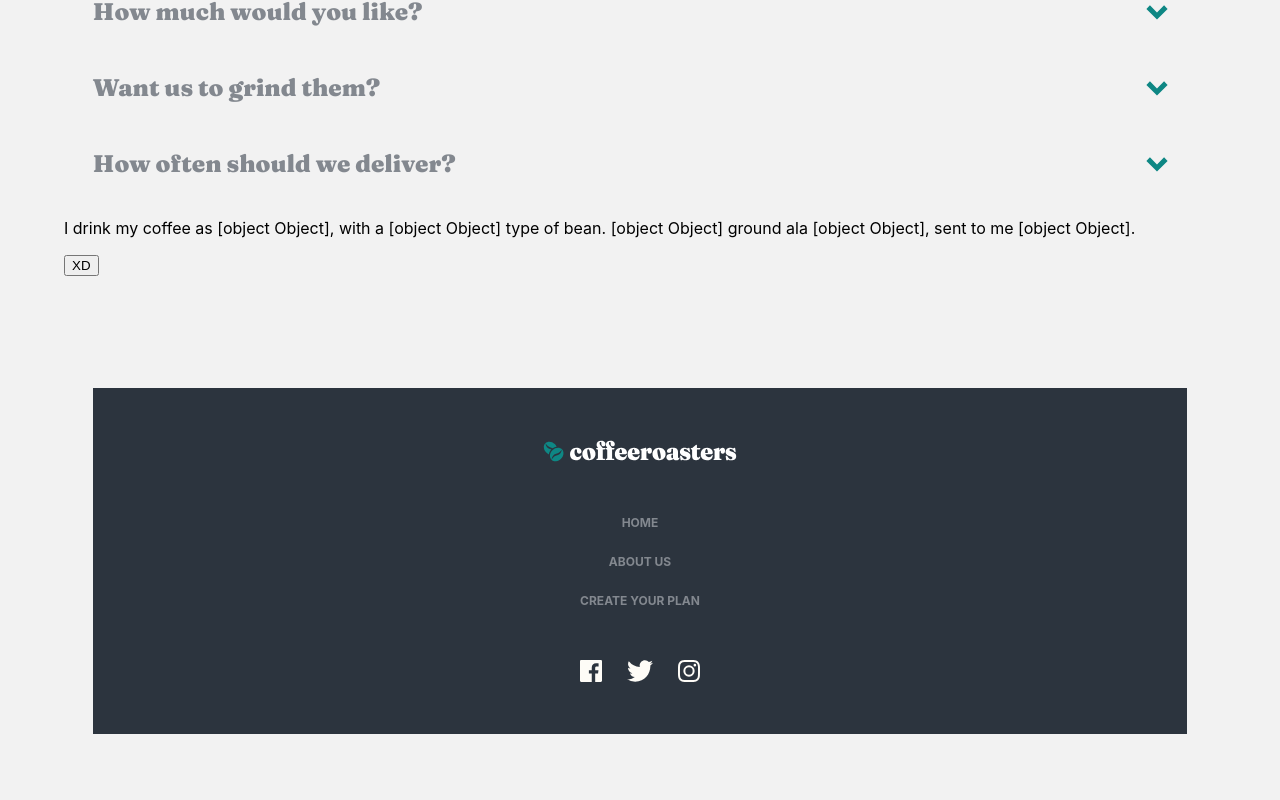
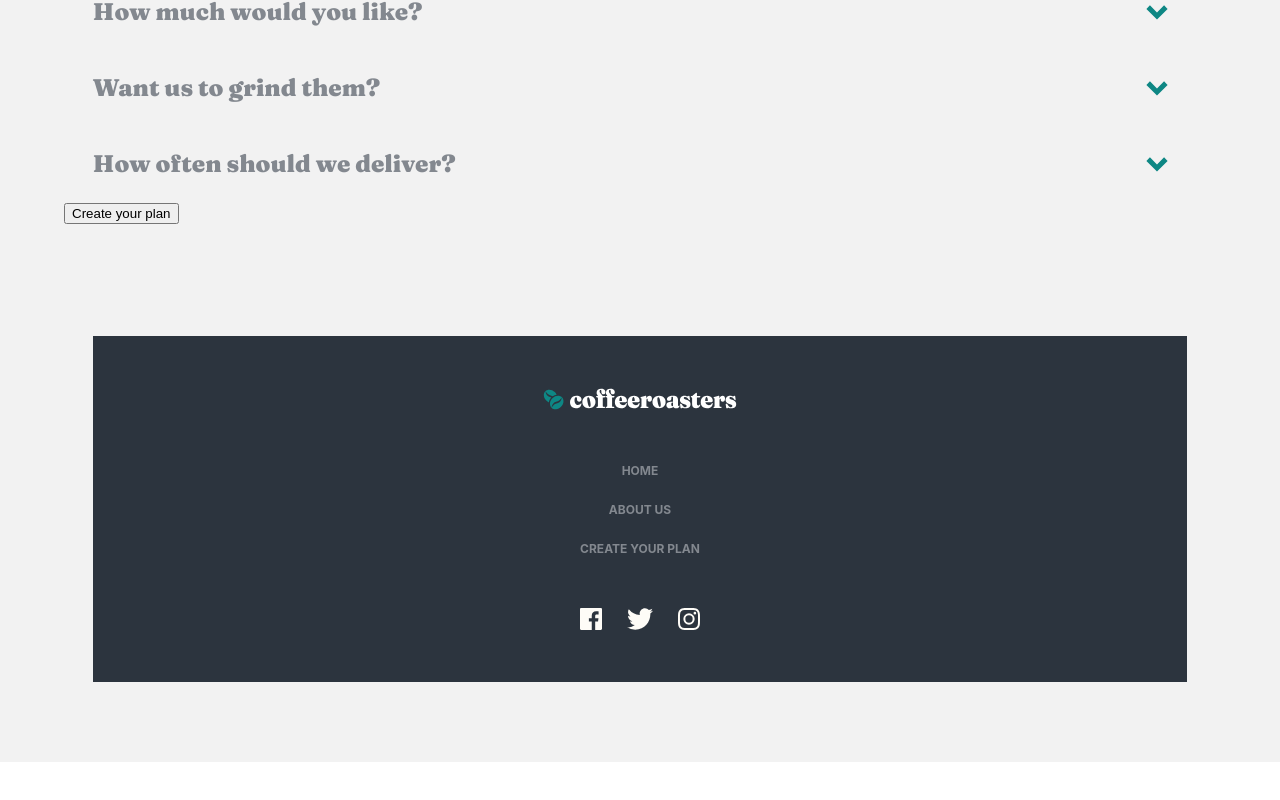
Before and after one commit to pawel975/coffeeroasters-frontend-mentor, a React (Create React App) app: page /plan in a window 1280 px wide. Shown: the part 2921-3721 px from the top of the page. After the commit the page ends 3683 px from the top, so only its background shows below. Built offline with nearby package versions, Linux system fonts and the light colour scheme.

Commit message:
fix bugs

```diff
--- a/src/Components/App.js
+++ b/src/Components/App.js
@@ -5,6 +5,7 @@ import Footer from '../layouts/Footer';
 import {BrowserRouter as Router} from 'react-router-dom';
 import styled from "styled-components";
 import ScrollToTop from './ScrollToTop';
+import {CoffeeProvider} from '../Components/CoffeeRoasterContext'
 
 
 const AppWrapper = styled.div`
@@ -30,14 +31,15 @@ function App() {
       <Router>
         <ScrollToTop/>
           <AppWrapper>
+            <CoffeeProvider>
               <div className="app">
                 <Nav/>
                 <Main/>
                 <Footer/>
               </div>
+            </CoffeeProvider>
           </AppWrapper>
       </Router>
-
   );
 }
 
--- /dev/null
+++ b/src/Components/CoffeeRoasterContext.js
@@ -0,0 +1,19 @@
+import React, {useState, createContext } from 'react';
+
+export const CoffeeContext = createContext();
+
+export const CoffeeProvider = ({children}) => {
+    const [state, setState] = useState({
+        howYouDrink: "",
+        typeOfCoffee:"",
+        howMuch: "",
+        grinded: "",
+        deliver:"",
+      })
+
+    return(
+        <CoffeeContext.Provider value={[state,setState]}>
+            {children}
+        </CoffeeContext.Provider>
+    )
+};
--- a/src/Components/Dropdown/Dropdown.js
+++ b/src/Components/Dropdown/Dropdown.js
@@ -60,7 +60,6 @@ const DropdownWrapper = styled.div`
         display:flex;
         flex-direction:column;
         justify-content:space-around;
-        /* outline: 2px solid green; */
 
         li {
             margin:auto;
@@ -92,6 +91,10 @@ const DropdownWrapper = styled.div`
             pointer-events:none
         }
     }
+
+    .closed {
+            display:none !important;
+    }
 `
 
     const Dropdown = ({state, setState, id,aspect}) => {
@@ -104,7 +107,7 @@ const DropdownWrapper = styled.div`
         setOpen(!open)
     }
 
-    const handleTest = ()=> {
+    const colorReset = ()=> {
         const LiList = initialStyling.current.childNodes;
         const LiArray = Array(...LiList)
         LiArray.map(li => {
@@ -115,9 +118,8 @@ const DropdownWrapper = styled.div`
         })
     }
 
-
     const handleClickOption = (e) => {
-        handleTest()
+        colorReset()
         const optionLi = e.target
         const option = Number(e.target.value)
         const aspect = Number(e.target.parentNode.parentNode.id)
@@ -169,8 +171,7 @@ const DropdownWrapper = styled.div`
                     size="60px" onClick={handleClickOpen}>Open
                 </RiArrowDropDownLine>
             </div>
-            {open && (
-                <ul ref={initialStyling} className="options">
+                <ul ref={initialStyling} className={`options ${open ? "":"closed"} `}>
                     <li onClick={handleClickOption} value={0} >
                         <h1>{aspect.options[0].name }</h1>
                         <p>{aspect.options[0].text}</p>
@@ -184,7 +185,6 @@ const DropdownWrapper = styled.div`
                         <p>{aspect.options[2].text}</p>
                     </li>
                 </ul>
-            )}
         </DropdownWrapper>
     )
 }
--- a/src/pages/About/About.js
+++ b/src/pages/About/About.js
@@ -1,4 +1,4 @@
-import React from 'react';
+import React, {useEffect, useContext} from 'react';
 import { AboutWrapper } from './About-styling';
 import ImageHeroWhitecup from '../../assets/about/mobile/image-hero-whitecup.jpg'
 import ImageCommitment from '../../assets/about/mobile/image-commitment.jpg'
@@ -6,8 +6,8 @@ import Quality from '../../assets/about/mobile/image-quality.jpg'
 import UnitedKingdom from '../../assets/about/desktop/illustration-uk.svg';
 import Canada from '../../assets/about/desktop/illustration-canada.svg';
 import Australia from '../../assets/about/desktop/illustration-australia.svg';
-import { QuarterWrapper } from '../../Components/Quarter/Quarter-styling';
 import Quarter from '../../Components/Quarter/Quarter';
+import { CoffeeContext } from '../../Components/CoffeeRoasterContext';
 
 const quarters = [
   {
@@ -41,6 +41,20 @@ const AllQuarters = quarters.map(quarter => (
 ))
 
 function About() {
+
+
+  const [state, setState] = useContext(CoffeeContext);
+
+  useEffect(() => (
+    setState({
+      howYouDrink: "",
+      typeOfCoffee:"",
+      howMuch: "",
+      grinded: "",
+      deliver:"",
+    })
+  ), [])
+
   return (
     <AboutWrapper>
       <div className="introduction">
--- a/src/pages/Home/Home.js
+++ b/src/pages/Home/Home.js
@@ -1,4 +1,4 @@
-import React from 'react';
+import React, { useContext, useEffect } from 'react';
 import CoffeePicture from '../../assets/home/mobile/image-hero-coffeepress.jpg';
 import {HomeWrapper} from './Home-styling.js'
 import Collection from '../../Components/Collection/Collection';
@@ -11,10 +11,12 @@ import gift from '../../assets/home/desktop/icon-gift.svg';
 import truck from '../../assets/home/desktop/icon-truck.svg';
 import Feature from '../../Components/Features/Feature';
 import Step from '../../Components/Step/Step';
+import {Link} from 'react-router-dom';
+import { CoffeeContext } from '../../Components/CoffeeRoasterContext';
 
 function Home() {
 
-  const coffee = [
+    const coffee = [
       {
         img: GranEspresso,
         name: "Gran Espresso",
@@ -73,6 +75,18 @@ function Home() {
     },
   ]
 
+  const [state, setState] = useContext(CoffeeContext)
+
+  useEffect(() => (
+    setState({
+      howYouDrink: "",
+      typeOfCoffee:"",
+      howMuch: "",
+      grinded: "",
+      deliver:"",
+    })
+  ), [])
+
   const AllCoffees = coffee.map(option=> (
     <Collection img={option.img} name={option.name} description={option.description}/>
 
@@ -93,7 +107,9 @@ function Home() {
         <div className="description">
           <h1>Great coffee made simple.</h1>
           <p>Start your mornings with the world's best coffees. Try our expertly curated artisan coffees from our best roasters delivered directly to your door, at your schedule.</p>
-          <button>Create your plan</button>
+          <Link to="/plan">
+            <button>Create your plan</button>
+          </Link>
         </div>
       </div>
       <div className="collection">
@@ -114,7 +130,9 @@ function Home() {
       <div className="steps">
           <h1 className="title">How it works</h1>
           {AllSteps}
-          <button>Create your plan</button>
+          <Link to="/plan">
+            <button>Create your plan</button>
+          </Link>
       </div>
     </HomeWrapper>
   );
--- a/src/pages/Plan/Plan.js
+++ b/src/pages/Plan/Plan.js
@@ -1,16 +1,10 @@
-import React, {useState} from 'react';
+import React, {useContext} from 'react';
 import { PlanWrapper } from './Plan-styling';
 import BlackCup from '../../assets/plan/mobile/image-hero-blackcup.jpg';
 import Step from '../../Components/Step/Step';
 import Dropdown from '../../Components/Dropdown/Dropdown';
-
-//utworzyć tablice z napisami
-//mapem stworzyć komponentny z napisami (przekazać też onClick)
-//opcje w komponencie zrobić w li z value
-//po kliknięciu w komponent przekaże który jest zmieniany
-//po kliknięciu przekaże które li jest wybrany (po value)
-//kliknięcie zmieni state w wybranej opcji (wspólny state dla każdej komórki, różne nazwy tych komórek w state - domyślnie puste)
-
+import { CoffeeContext } from '../../Components/CoffeeRoasterContext';
+import {Link} from 'react-router-dom';
 
 const steps = [
   {
@@ -127,18 +121,13 @@ const aspects = [
 function Plan() {
 
 
-  const [state, setState] = useState({
-    howYouDrink: "",
-    typeOfCoffee:"",
-    howMuch: "",
-    grinded: "",
-    deliver:"",
-  })
+  const [state, setState] = useContext(CoffeeContext)
+
 
   const orderSummary = [
     state.howYouDrink !== "" ? aspects[0].options[state.howYouDrink].name : null,
     state.typeOfCoffee !== "" ? aspects[1].options[state.typeOfCoffee].name : null,
-    state.howMuch !== "" ? aspects[2].options[state.howMuch].name : null,
+    state.howMuch !== "" ? aspects[2].options[state.howMuch].name: null,
     state.grinded !== "" ? aspects[3].options[state.grinded].name : null,
     state.deliver !== "" ? aspects[4].options[state.deliver].name : null
   ]
@@ -166,15 +155,14 @@ function Plan() {
           {AllSteps}
       </div>
       {AllAspects}
+        {!orderSummary.includes(null) &&
+          <section className="summary">
+            <p>{`I drink my coffee as ${<span>{String(orderSummary[0])}s</span>}, with a ${orderSummary[1]} type of bean. ${orderSummary[2]} ground ala ${orderSummary[3]}, sent to me ${orderSummary[4]}.`}</p>
+          </section>}
 
-      {/* tutaj trzeba odwrócić !orderSummary */}
-      {!orderSummary.includes(null) && <p>{`I drink my coffee as ${orderSummary[0]}, with a ${orderSummary[1]} type of bean. ${orderSummary[2]} ground ala ${orderSummary[3]}, sent to me ${orderSummary[4]}.`}</p>}
-
-      <section className="summary">
-        {orderSummary.includes(null) &&
-        <p>{`I drink my coffee as ${<h1>{orderSummary[0]}</h1>}, with a ${<span>{orderSummary[1]}</span>} type of bean. ${<span>{orderSummary[2]}</span>} ground ala ${<span>{orderSummary[3]}</span>}, sent to me ${<span>{orderSummary[4]}</span>}.`}</p>}
-      </section>
-      <button onClick={()=> console.log(orderSummary)}>XD</button>
+      <Link to="/plan">
+        <button>Create your plan</button>
+      </Link>
     </PlanWrapper>
   );
 }
```
Lines whose indentation alone changed are shown as unchanged.
